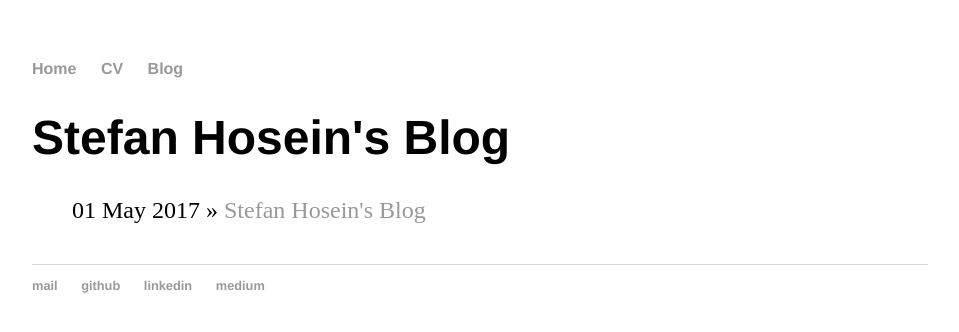
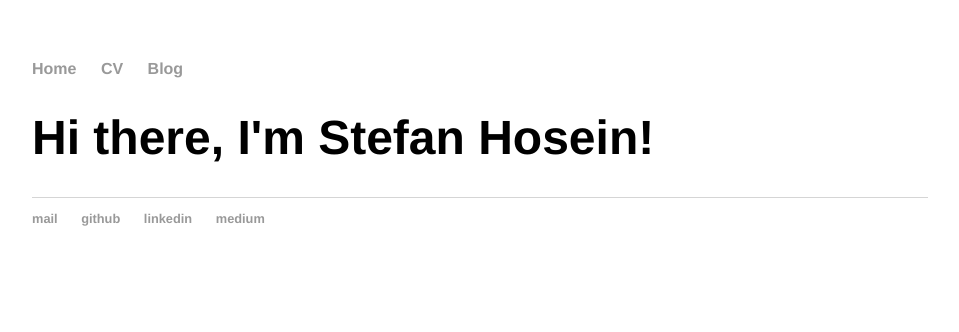
Before and after one commit to smhosein/smhosein.github.io, a Jekyll site: the page built from index.html, in a window 1280 px wide. Shown: the top 332 px of the page, without its empty margins (160-1119 px from the left). Built offline with Jekyll 4.4.1, drawn with Linux system fonts in a browser that asks for light colours.

Commit message:
Fix home page

```diff
--- a/index.html
+++ b/index.html
@@ -1,11 +1,7 @@
 ---
 layout: default
-title: Stefan Hosein's Blog
+title: Stefan Hosein
 ---
-	<h1>{{ page.title }}</h1>
-	<ul class="posts">
-
-	  {% for post in site.posts %}
-	    <li><span>{{ post.date | date_to_string }}</span> » <a href="{{ post.url }}" title="{{ post.title }}">{{ post.title }}</a></li>
-	  {% endfor %}
-  	</ul>
+<div class="blurb">
+	<h1>Hi there, I'm Stefan Hosein!</h1>
+</div><!-- /.blurb -->
```
